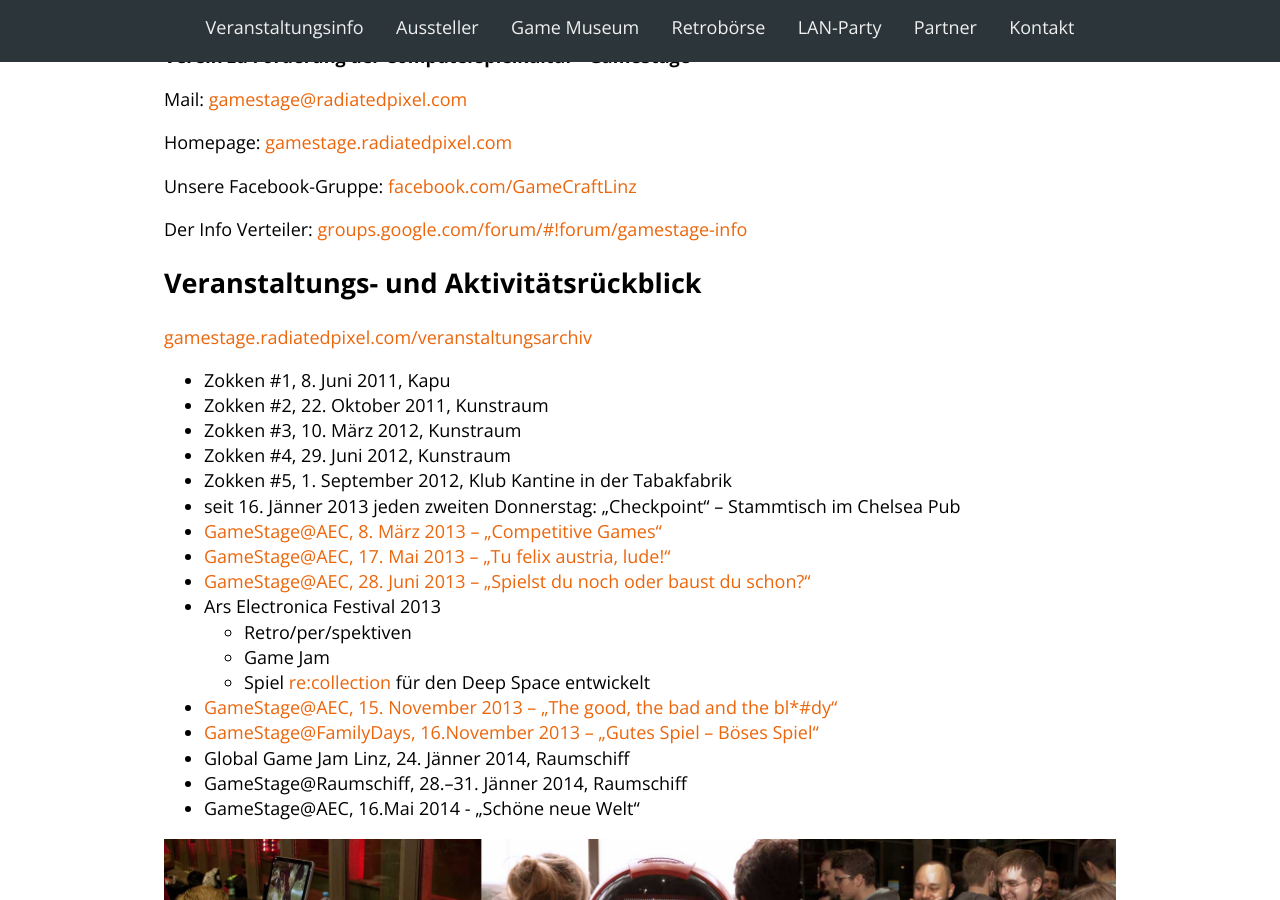
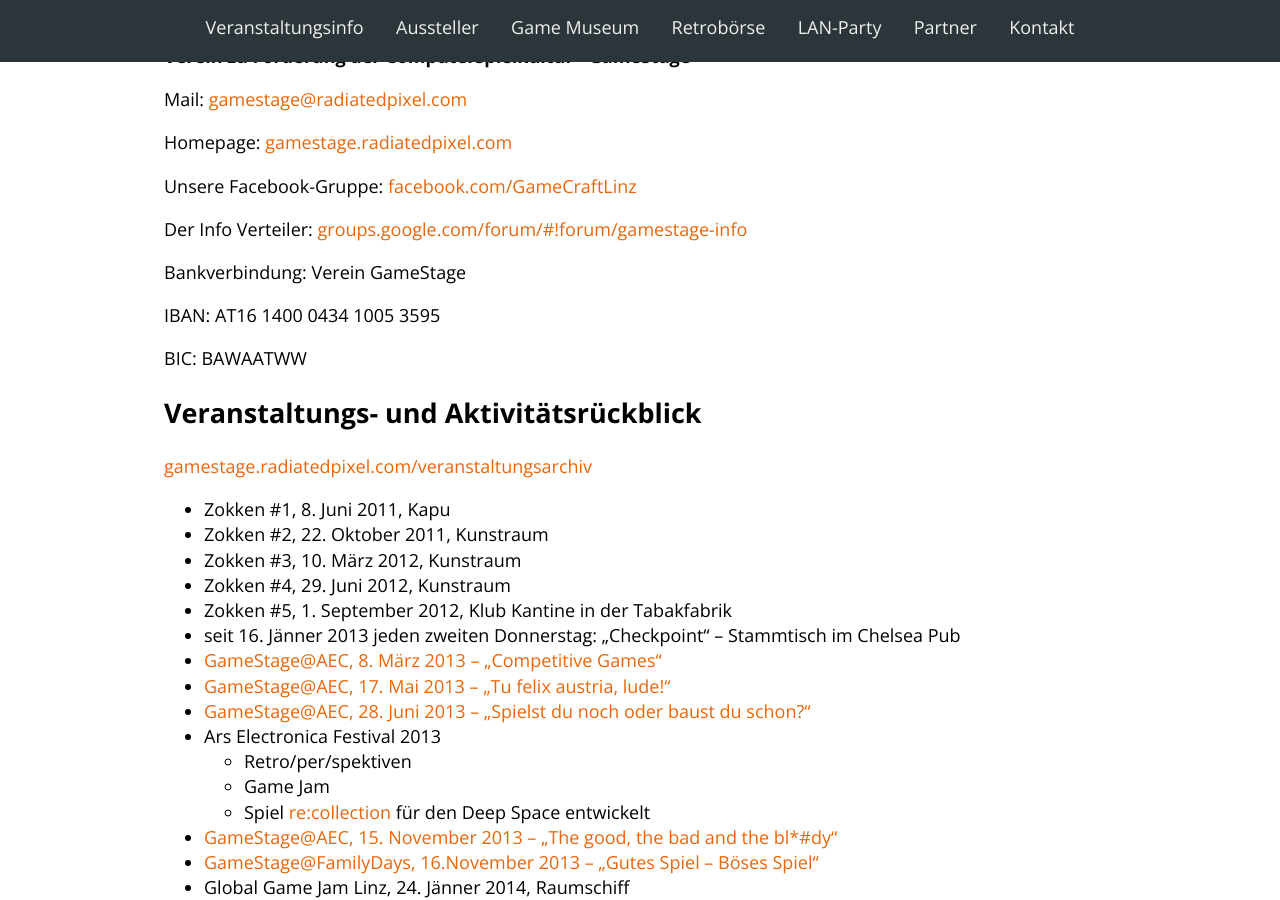
Before and after one commit to Lorti/gsexpo, a Jekyll site: the page built from index.html, in a window 1280 px wide and 900 px high, scrolled down 4688 px. Built offline with Jekyll 4.4.1, drawn with Linux system fonts in a browser that asks for light colours; nearby versions of some CDN libraries; Markdown is read by kramdown in place of the engine named in the settings.

Commit message:
Update contact.markdown

```diff
--- a/_includes/contact.markdown
+++ b/_includes/contact.markdown
@@ -9,3 +9,9 @@
 Unsere Facebook-Gruppe: [facebook.com/GameCraftLinz](https://www.facebook.com/GameCraftLinz)
 
 Der Info Verteiler: [groups.google.com/forum/#!forum/gamestage-info](https://groups.google.com/forum/#!forum/gamestage-info)
+
+Bankverbindung: Verein GameStage
+
+IBAN: AT16 1400 0434 1005 3595
+
+BIC: BAWAATWW
```
